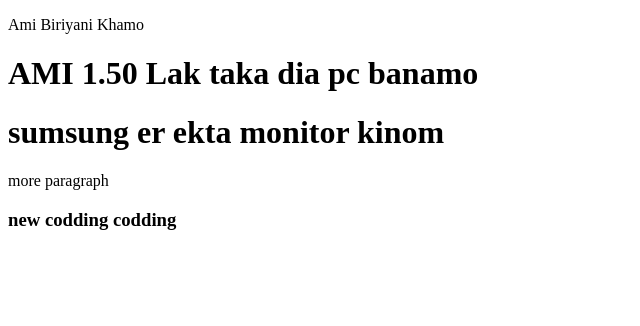
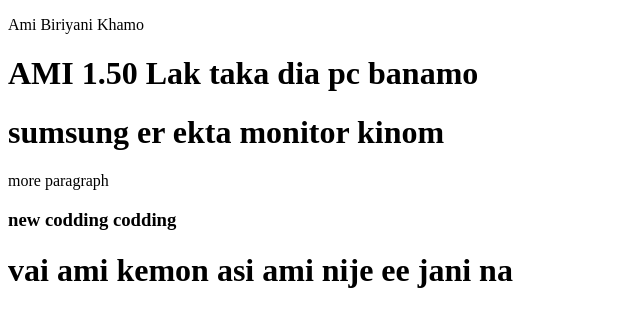
Before and after one commit to 12019adnan/my-second-repo, a plain HTML site: page index.html in a window 1280 px wide. Shown: the whole page, without its empty margins (0-640 px from the left). Drawn offline with Linux system fonts and the light colour scheme.

Commit message:
my mistake

```diff
--- a/index.html
+++ b/index.html
@@ -12,5 +12,6 @@
     <h1>sumsung er ekta monitor kinom </h1>
     <p>more paragraph</p>
     <h3>new codding codding</h3>
+    <h1>vai ami kemon asi ami nije ee jani na </h1>
 </body>
 </html>
```
